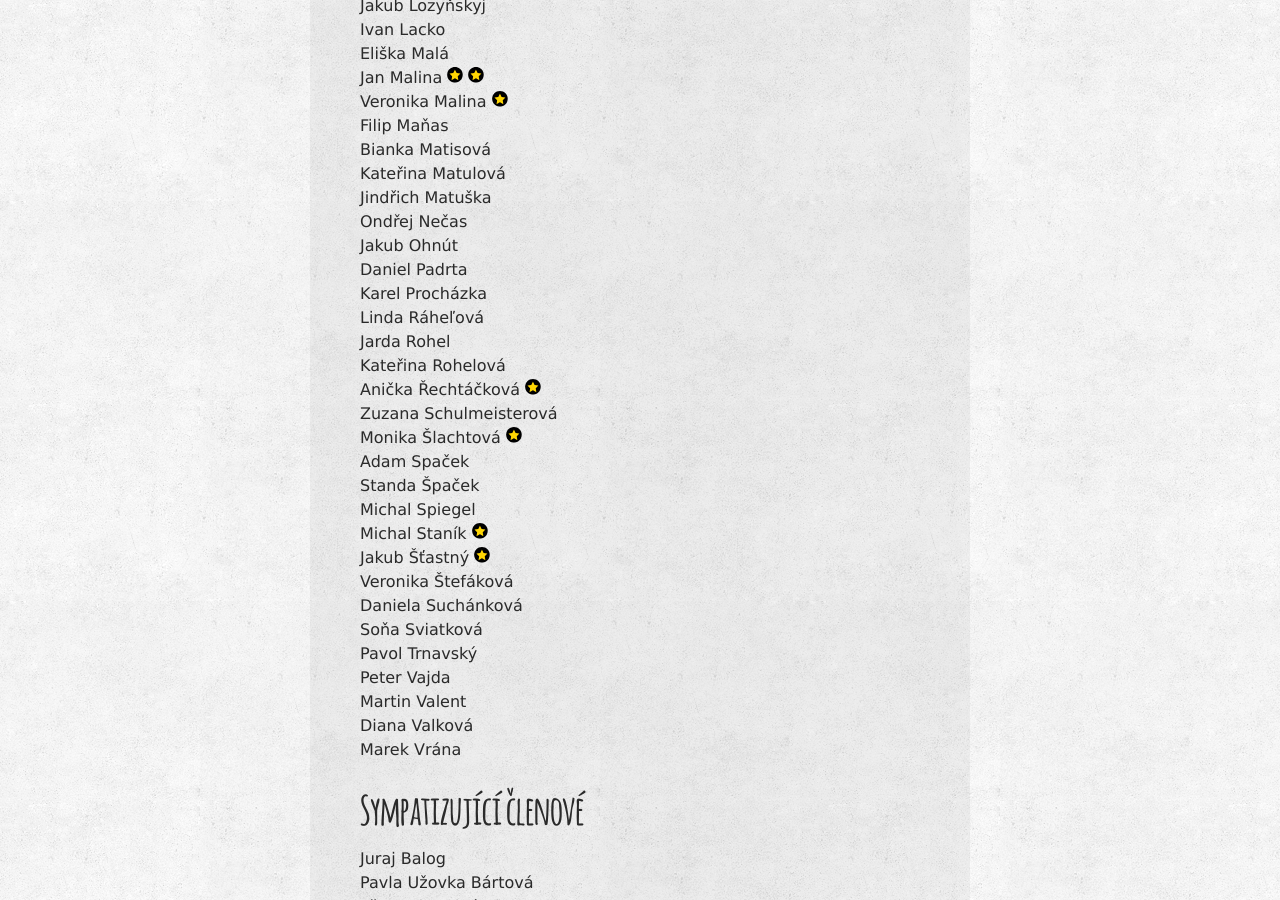
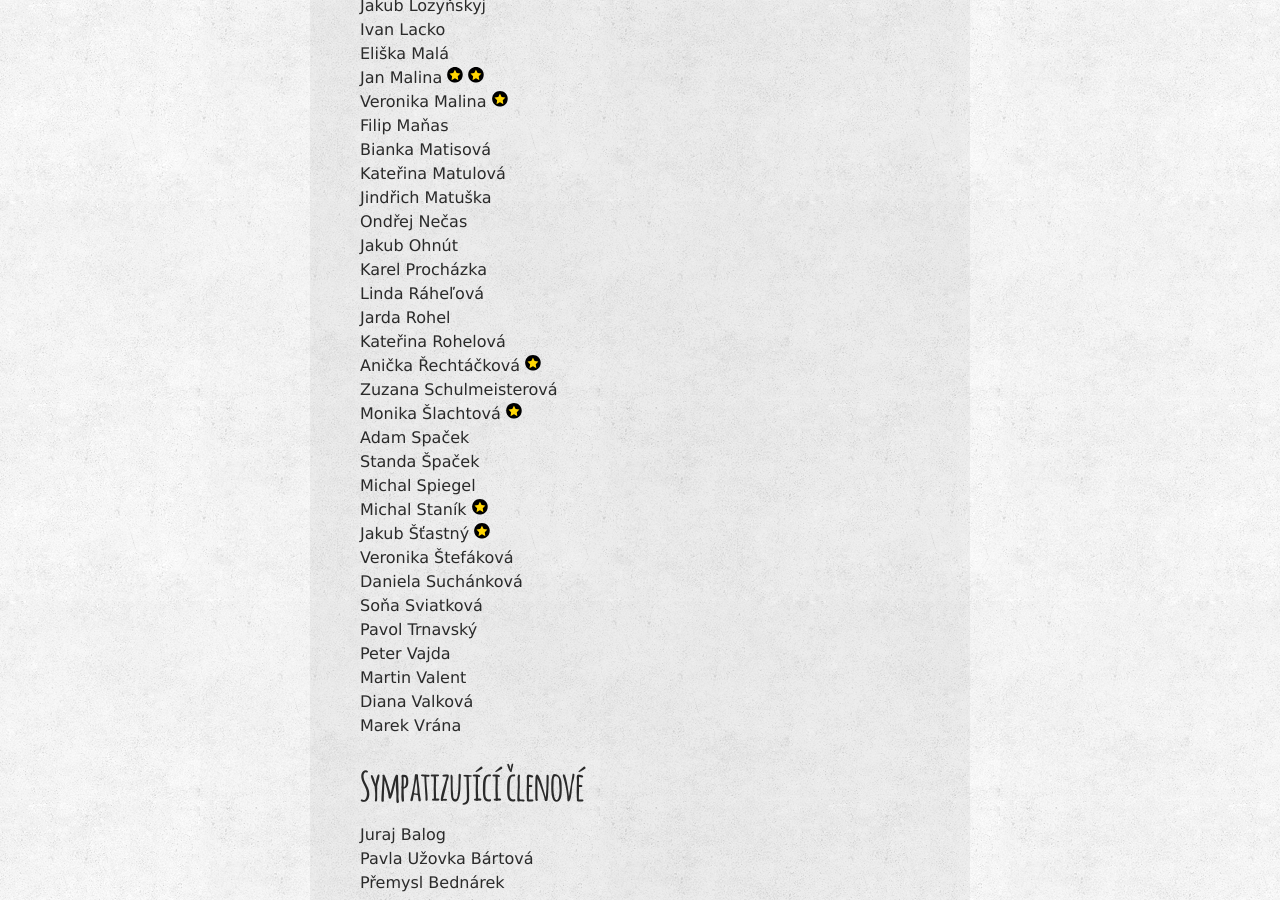
Before and after one commit to zverinec/zverinec-web, a Jekyll site: the page built from _pages/members.md, in a window 1280 px wide and 900 px high, scrolled down 1199 px. Built offline with Jekyll 4.4.1, drawn with Linux system fonts in a browser that asks for light colours; comment, search, counter and statistics services are not loaded.

```diff
--- a/_pages/members.md
+++ b/_pages/members.md
@@ -44,7 +44,6 @@ Kateřina Matulová<br/>
 Jindřich Matuška<br/>
 Ondřej Nečas<br/>
 Jakub Ohnút<br/>
-Daniel Padrta<br/>
 Karel Procházka<br/>
 Linda Ráheľová<br/>
 Jarda Rohel<br/>
```
Also changed, not shown: other parts of _pages/members.md (+1 -0 lines).
